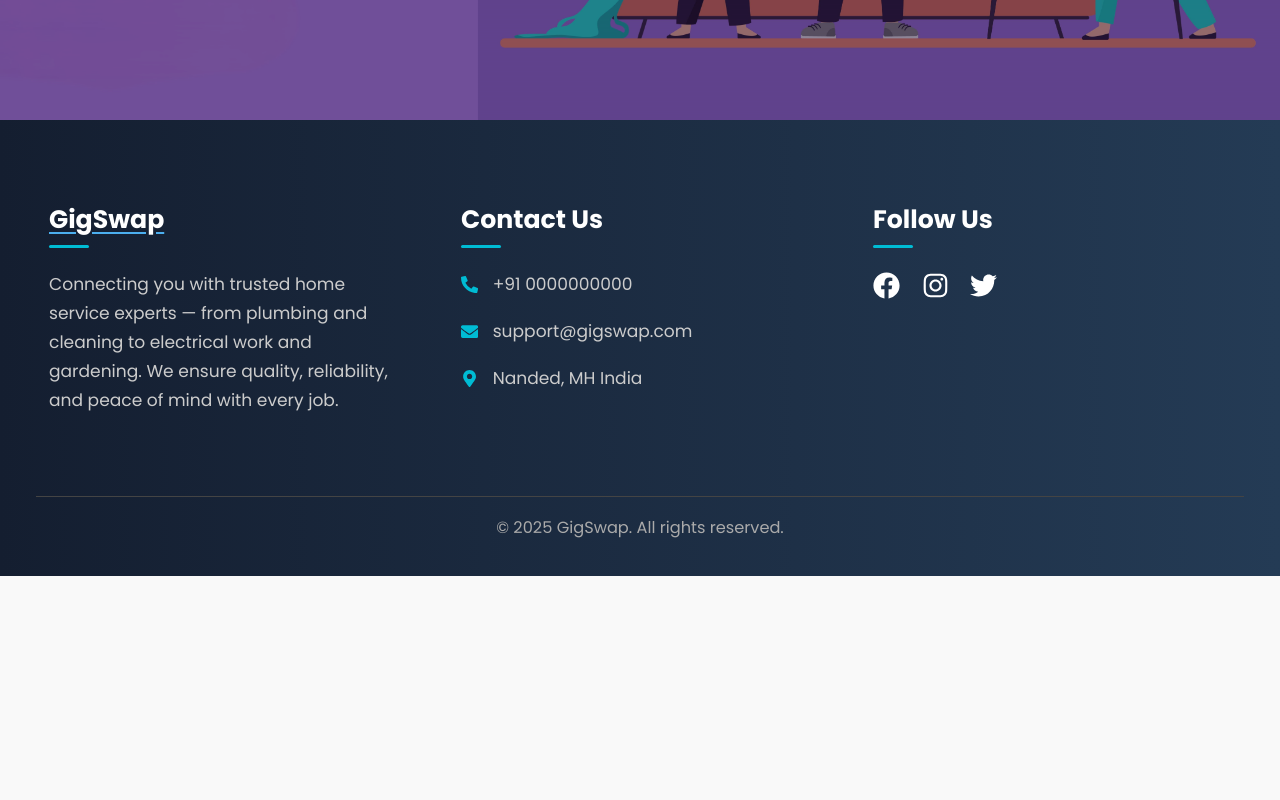
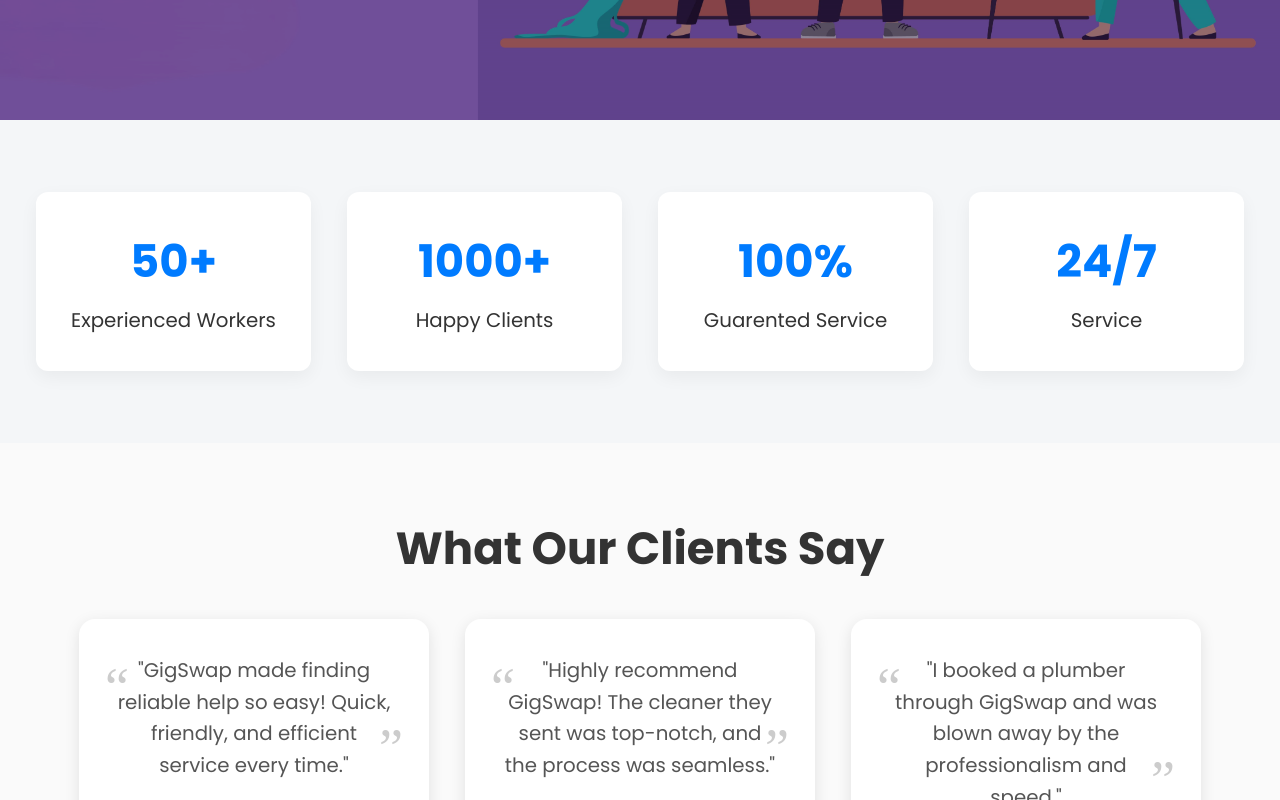
Before and after one commit to MohammadParvez7/GigSwap-hsp, a React (Vite) app in the folder client/: page / in a window 1280 px wide. Shown: the part 600-1400 px from the top of the page. Before the commit the page ends 1176 px from the top, so only its background shows below. Built offline with nearby package versions, Linux system fonts and the light colour scheme; no server answers.

Commit message:
language changes

```diff
--- a/client/src/pages/Home.jsx
+++ b/client/src/pages/Home.jsx
@@ -38,9 +38,9 @@ export const Home = () => {
         </section>
       </main>
 
-      {/* Analytics and Testimonials sections are optional, can be re-added if needed */}
-      {/* <Analytics />
-      <Testimonials /> */}
+
+       <Analytics />
+      <Testimonials />
     </>
   );
 };
```
